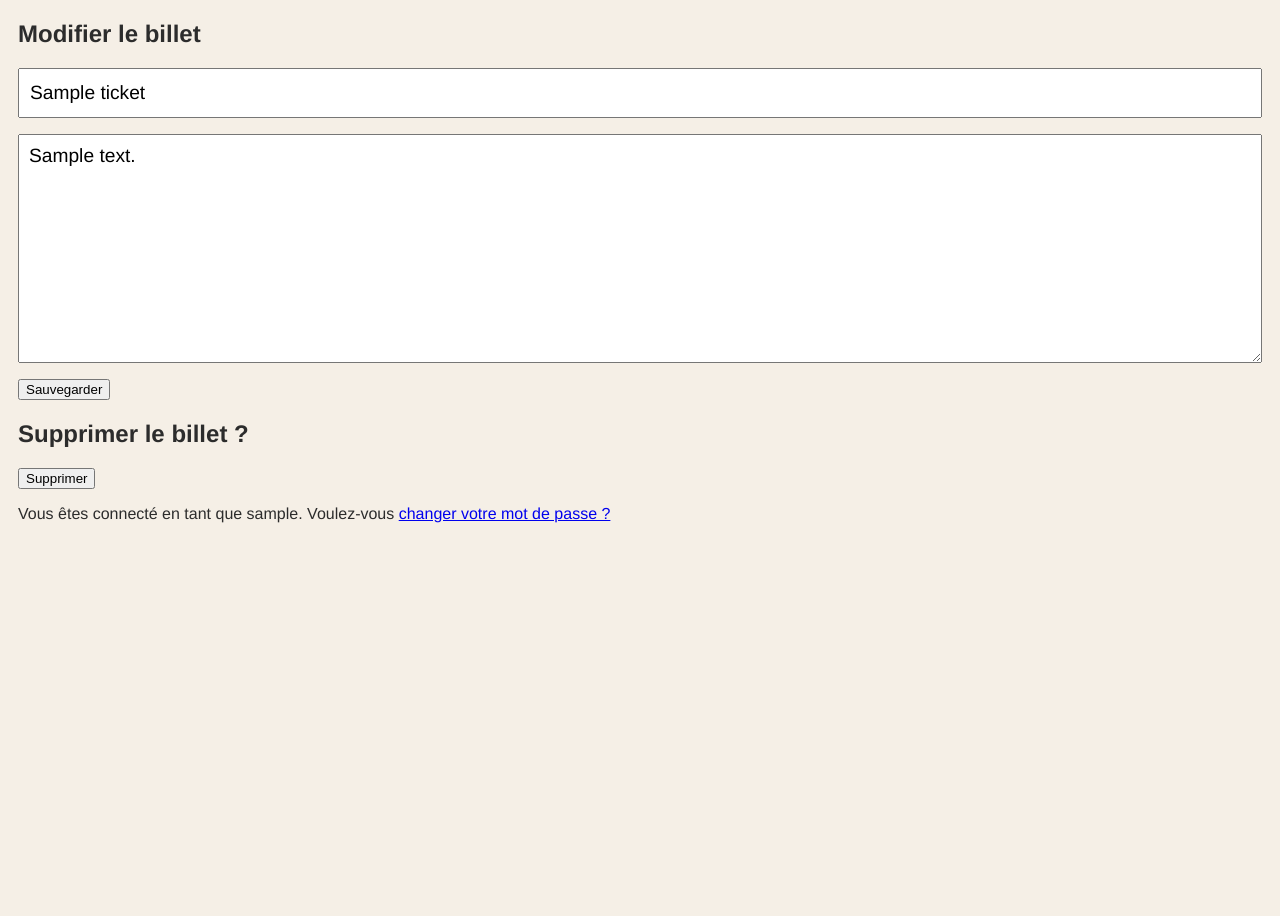
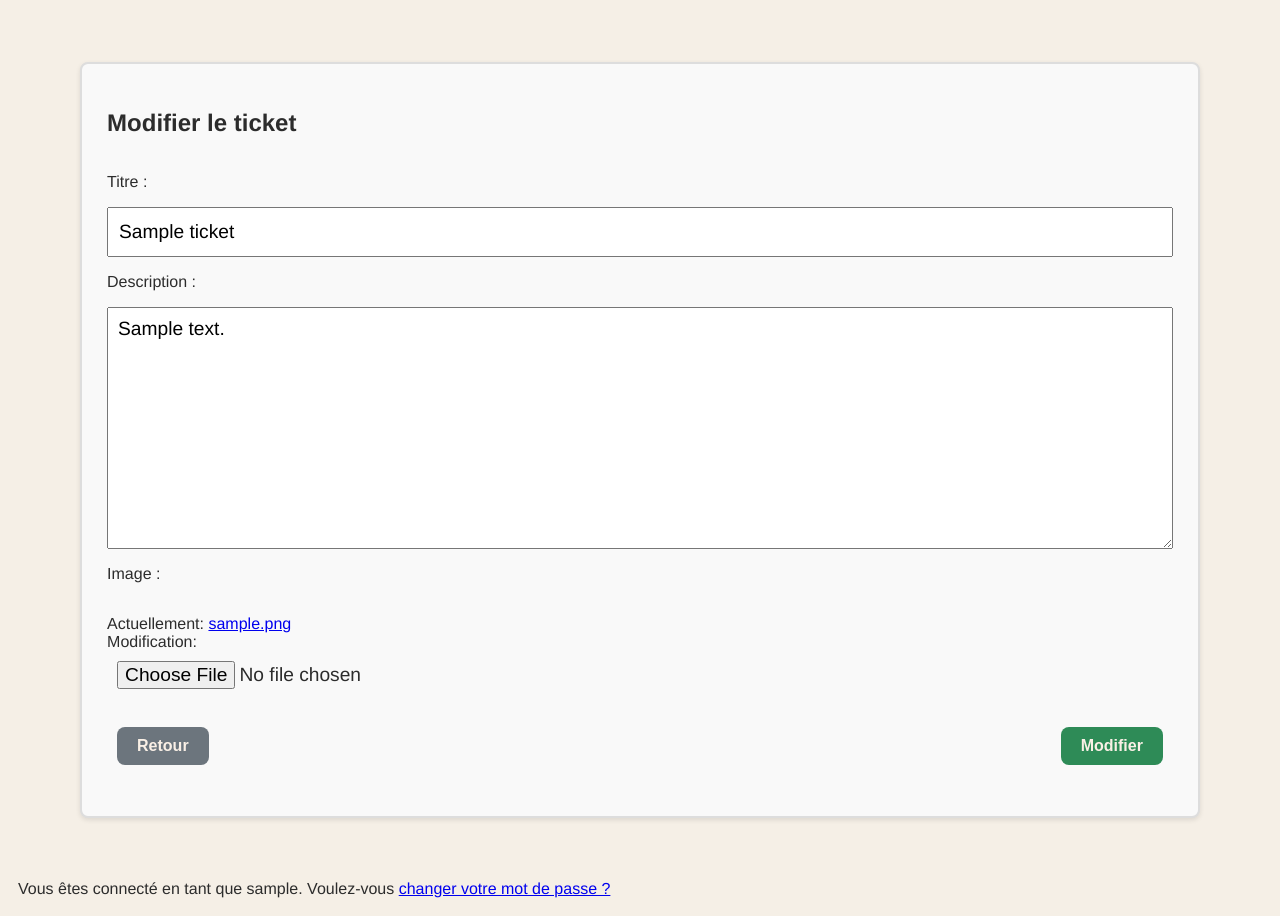
Before and after one commit to SallyPJ/ocp9, a Django app: page /reviews/1/edit in a window 1280 px wide. Shown: the part 125-1041 px from the top of the page. Before the commit the page ends 648 px from the top, so only its background shows below. Run offline with Django 5.2, Linux system fonts and the light colour scheme; a user stored in the database is signed in; tables that the repository leaves empty hold one stand-in row (values such as "Sample post").

Commit message:
refactor : create ticket et edit ticket dans la même fonction feat : suppression des tickets (et reviews associées) via bouton de suppression feat : ajout d'une modale de confirmation de suppression

```diff
--- a/BooksReview/BooksReview/urls.py
+++ b/BooksReview/BooksReview/urls.py
@@ -44,9 +44,10 @@ urlpatterns = [
          ),
     path('signup/', authentication.views.signup_page, name='signup'),
     path('home/', reviews.views.home, name='home'),
-    path('reviews/create-ticket/', reviews.views.ticket_and_photo_upload, name='create-ticket'),
+    path('reviews/create-ticket/', reviews.views.create_or_edit_ticket, name='create-ticket'),
     path('reviews/<int:ticket_id>/', reviews.views.view_ticket, name='view-reviews'),
-    path('reviews/<int:ticket_id>/edit', reviews.views.edit_ticket, name='edit_ticket'),
+    path('reviews/<int:ticket_id>/edit', reviews.views.create_or_edit_ticket, name='edit_ticket'),
+    path('delete-ticket/<int:ticket_id>/', reviews.views.delete_ticket, name='delete-ticket'),
     path('create-review/<int:ticket_id>/', reviews.views.create_review, name='create-review'),
     path('create-ticket-and-review/', reviews.views.create_ticket_and_review, name='create-ticket-and-review'),
     path('reviews/posts.html/', reviews.views.display_user_posts, name='posts'),
--- a/BooksReview/reviews/models.py
+++ b/BooksReview/reviews/models.py
@@ -29,7 +29,6 @@ class Ticket(models.Model):
         settings.AUTH_USER_MODEL,
         on_delete=models.CASCADE
     )
-    image = models.ImageField(null=True, blank=True)
     time_created = models.DateTimeField(auto_now_add=True)
 
     class Meta:
--- a/BooksReview/reviews/templates/reviews/edit-ticket.html
+++ b/BooksReview/reviews/templates/reviews/edit-ticket.html
@@ -1,10 +1,13 @@
 {% extends 'base.html' %}
 {% block content %}
-    <h2>Modifier le billet</h2>
-    <form method="post">
+    <div class = "page-layout">
+        <section>
+            <h2>Modifier votre ticket</h2>
+            <form method="post" enctype="multipart/form-data">
+                {% csrf_token %}
                 {{ edit_form.as_p }}
-        {% csrf_token %}
-        <button type="submit" >Sauvegarder</button>
+                {{ edit_photo_form.as_p }}
+                <button type="submit" name="edit_ticket" class="btn btn-primary" >Sauvegarder</button>
             </form>
             <h2>Supprimer le billet ?</h2>
             <form method="post">
@@ -12,4 +15,6 @@
                 {% csrf_token %}
                 <button type="submit" >Supprimer</button>
             </form>
+        </section>
+    </div>
 {% endblock content %}
--- /dev/null
+++ b/BooksReview/reviews/templates/reviews/manage-ticket.html
@@ -0,0 +1,21 @@
+{% extends 'base.html' %}
+{% block content %}
+<div class="page-layout">
+    <h2>{% if is_edit %}Modifier le ticket{% else %}Créer un ticket{% endif %}</h2>
+    <form method="post" class="ticket-form" enctype="multipart/form-data">
+        {% csrf_token %}
+        <p>Titre :</p>
+        {{ ticket_form.title }}
+        <p>Description :</p>
+        {{ ticket_form.description }}
+        <p>Image :</p>
+        {{ photo_form.as_p }}
+        <div class="btn-form-container">
+            <button type="submit" class="btn btn-primary btn-form">
+                {% if is_edit %}Modifier{% else %}Publier{% endif %}
+            </button>
+            <button class="btn btn-secondary btn-form" onclick="history.back()">Retour</button>
+        </div>
+    </form>
+</div>
+{% endblock content %}
--- a/BooksReview/reviews/views.py
+++ b/BooksReview/reviews/views.py
@@ -3,7 +3,7 @@ from django.shortcuts import render, redirect, get_object_or_404
 from django.http import HttpResponseForbidden
 from django.db.models import Q
 from .models import Ticket, Photo, Review, UserFollows
-from .forms import FollowUsersForm
+from .forms import FollowUsersForm, ReviewForm, TicketForm, PhotoForm
 from . import forms
 from itertools import chain
 
@@ -56,56 +56,62 @@ def home(request):
 
 
 @login_required
-def ticket_and_photo_upload(request):
-    ticket_form = forms.TicketForm()
-    photo_form = forms.PhotoForm()
+def create_or_edit_ticket(request, ticket_id=None):
+    # Si `ticket_id` est fourni, on édite un ticket existant, sinon on crée un nouveau ticket
+    if ticket_id:
+        ticket = get_object_or_404(Ticket, id=ticket_id)
+        if ticket.user != request.user:
+            return HttpResponseForbidden("Vous n'êtes pas autorisé à modifier ce billet.")
+    else:
+        ticket = Ticket(user=request.user)
+
+    # Initialisez les formulaires
+    ticket_form = TicketForm(instance=ticket)
+    photo_form = PhotoForm(instance=ticket.photo)
+
     if request.method == 'POST':
-        ticket_form = forms.TicketForm(request.POST)
-        photo_form = forms.PhotoForm(request.POST, request.FILES)
-        if all([ticket_form.is_valid(), photo_form.is_valid()]):
-            photo = photo_form.save(commit=False)
-            photo.uploader = request.user
-            photo.save()
+        ticket_form = TicketForm(request.POST, instance=ticket)
+        photo_form = PhotoForm(request.POST, request.FILES, instance=ticket.photo)
+
+        if ticket_form.is_valid() and photo_form.is_valid():
+            # Sauvegarder le ticket
             ticket = ticket_form.save(commit=False)
-            ticket.user = request.user
-            ticket.photo = photo
+
+            # Sauvegarder ou mettre à jour l'image
+            if photo_form.cleaned_data.get('image'):
+                photo = photo_form.save(commit=False)
+                photo.uploader = request.user
+                photo.save()
+                ticket.photo = photo
+
             ticket.save()
-            return redirect('home')
+            return redirect('home')  # Redirige vers la page des posts
+
     context = {
         'ticket_form': ticket_form,
         'photo_form': photo_form,
-}
-    return render(request, 'reviews/create-ticket.html', context=context)
+        'is_edit': ticket_id is not None,  # Indique si c'est une édition
+    }
+    return render(request, 'reviews/manage-ticket.html', context)
 
 @login_required
 def view_ticket(request, ticket_id):
     ticket = get_object_or_404(Ticket, id=ticket_id)
     return render(request, 'reviews/display-tickets.html', {'ticket': ticket})
 
+@login_required()
+def delete_ticket(request, ticket_id):
+    ticket = get_object_or_404(Ticket, id=ticket_id)
 
-@login_required
-def edit_ticket(request, ticket_id):
-    ticket = get_object_or_404(Ticket, id=ticket_id)
+    # Vérifie que l'utilisateur est le propriétaire du ticket
     if ticket.user != request.user:
-        return HttpResponseForbidden("Vous n'êtes pas autorisé à modifier ce billet.")
-    edit_form = forms.TicketForm(instance=ticket)
-    delete_form = forms.DeleteTicketForm()
+        return HttpResponseForbidden("Vous n'êtes pas autorisé à supprimer ce billet.")
+
     if request.method == 'POST':
-        if 'edit_ticket' in request.POST:
-            edit_form = forms.TicketForm(request.POST, instance=ticket)
-            if edit_form.is_valid():
-                edit_form.save()
-                return redirect('posts')
-        if 'delete_ticket' in request.POST:
-            delete_form = forms.DeleteTicketForm(request.POST)
-            if delete_form.is_valid():
-                ticket.delete()
-                return redirect('posts')
-    context = {
-        'edit_form': edit_form,
-        'delete_form': delete_form,
-    }
-    return render(request, 'reviews/edit-ticket.html', context=context)
+        ticket.delete()
+        return redirect('posts')  # Redirige après la suppression
+
+    return render(request, 'reviews/confirm-delete.html', {'ticket': ticket})
 
 
 @login_required
@@ -127,6 +133,27 @@ def create_review(request,ticket_id):
     }
     return render(request, 'reviews/create-review.html', context=context)
 
+@login_required
+def edit_review(request, review_id):
+    review = get_object_or_404(Review, id=review_id)
+
+    # Vérifie si l'utilisateur est l'auteur de la critique
+    if review.user != request.user:
+        return HttpResponseForbidden("Vous n'êtes pas autorisé à modifier cette critique.")
+
+    review_form = ReviewForm(instance=review)
+
+    if request.method == 'POST':
+        review_form = ReviewForm(request.POST, instance=review)
+        if review_form.is_valid():
+            review_form.save()
+            return redirect('posts')  # Redirige vers la liste des posts après sauvegarde
+
+    context = {
+        'review_form': review_form,
+        'review': review,
+    }
+    return render(request, 'reviews/edit-review.html', context=context)
 @login_required
 def create_ticket_and_review(request):
     ticket_form = forms.TicketForm()
```
Also changed, not shown: BooksReview/reviews/templates/reviews/create-ticket.html (deleted, +0 -20 lines), BooksReview/reviews/templates/reviews/display-feed.html (+17 -8 lines), BooksReview/static/styles.css (+29 -0 lines). Lines whose indentation alone changed are shown as unchanged.
